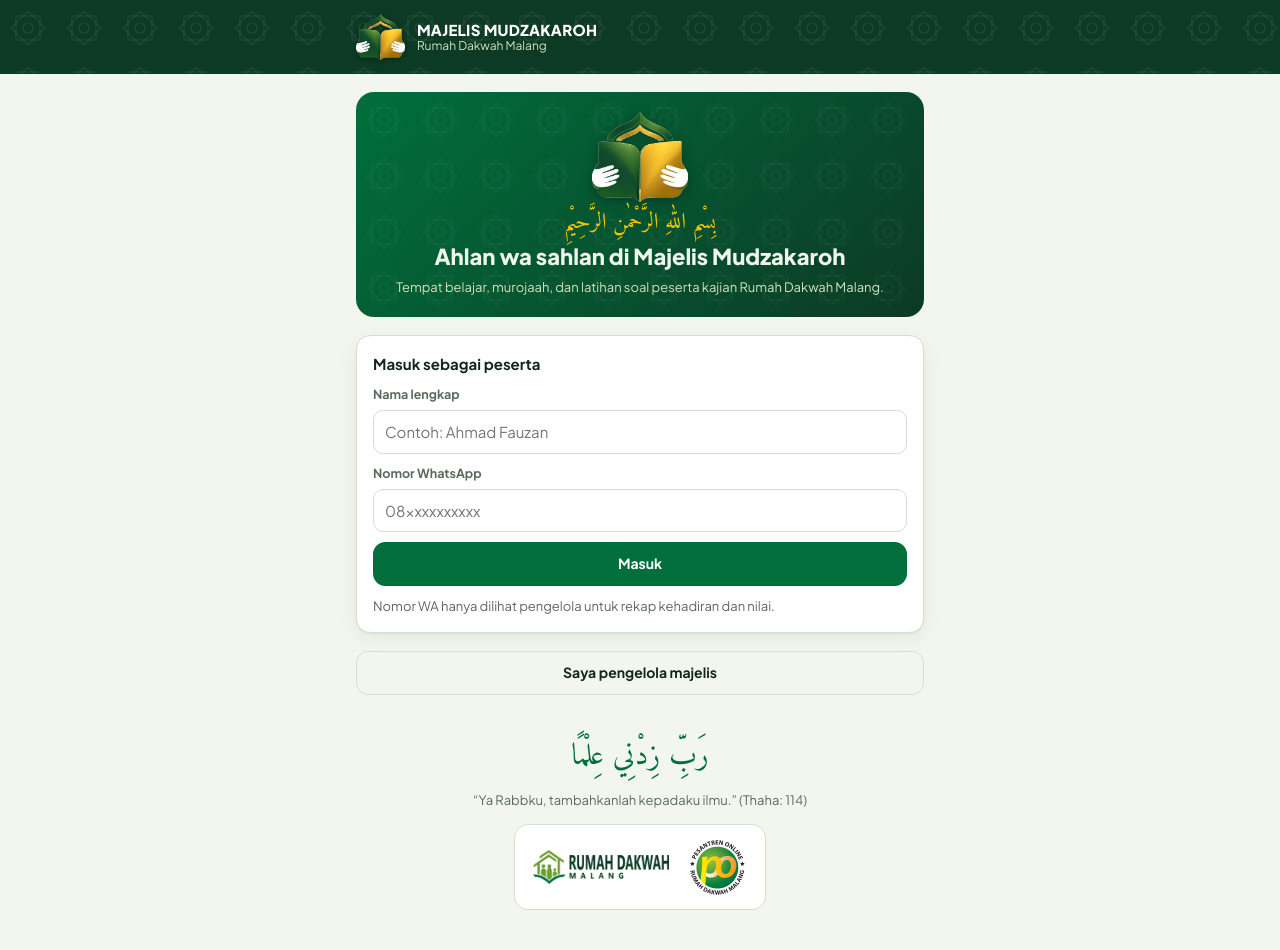
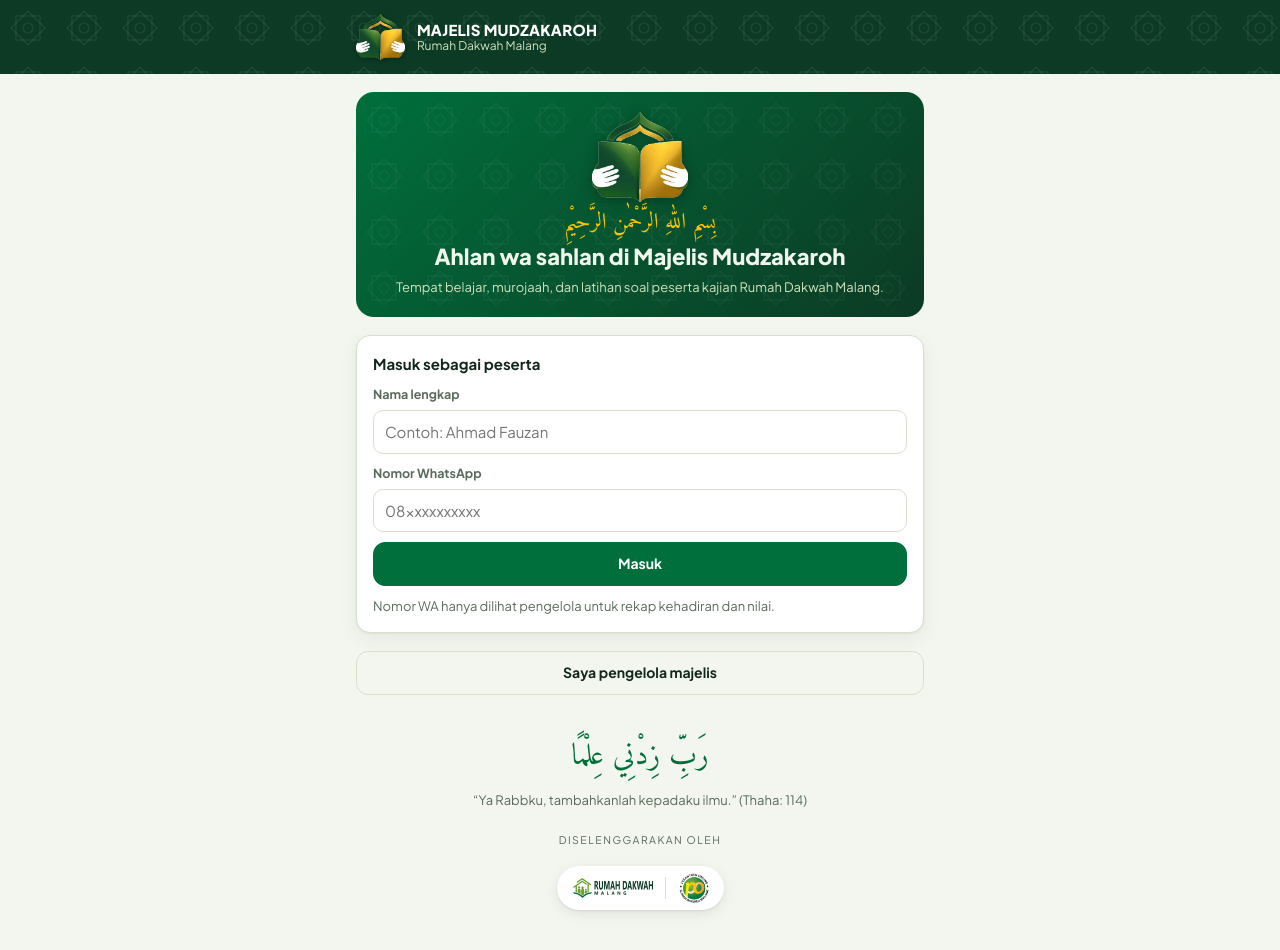
Before and after one commit to aanbinzaen/majelis-mudzakarah, a plain HTML site: page index.html in a window 1280 px wide. Drawn offline with nearby package versions, Linux system fonts and the light colour scheme; no server answers.

Commit message:
Add files via upload

```diff
--- a/app.js
+++ b/app.js
@@ -192,7 +192,7 @@ function viewBeranda(){
  ${doa()}`;
 }
 function progCard(p){const d=progDone(p);return `<div class="card tap prog" data-act="prog" data-v="${p.id}" tabindex="0"><div class="badge" style="background:${esc(p.warna||"#6A9E2F")}">${esc((p.arab||p.nama).split(" ")[0])}</div><div class="t"><h3>${esc(p.nama)} ${p.arab?`<span class="ar" dir="rtl" style="color:var(--muted);font-weight:400">${esc(p.arab)}</span>`:""}</h3><div class="small muted">${d.t} pertemuan${p.pengajar?" · "+esc(p.pengajar):""}</div><div class="bar"><i style="width:${d.pct}%"></i></div></div></div>`}
-function doa(){return `<section class="doa"><div class="ar" dir="rtl">رَبِّ زِدْنِي عِلْمًا</div><div class="small muted">“Ya Rabbku, tambahkanlah kepadaku ilmu.” (Thaha: 114)</div><div class="mitra"><img class="m-rd" src="img/logo-rumah-dakwah-gelap.png" alt="Rumah Dakwah Malang"><img class="m-po" src="${LOGO_PO}" alt="Pesantren Online Rumah Dakwah Malang"></div></section>`}
+function doa(){return `<section class="doa"><div class="ar" dir="rtl">رَبِّ زِدْنِي عِلْمًا</div><div class="small muted">“Ya Rabbku, tambahkanlah kepadaku ilmu.” (Thaha: 114)</div><div class="mitra-cap">Diselenggarakan oleh</div><div class="mitra"><img class="m-rd" src="img/logo-rumah-dakwah-gelap.png" alt="Rumah Dakwah Malang"><span class="m-sep"></span><img class="m-po" src="${LOGO_PO}" alt="Pesantren Online Rumah Dakwah Malang"></div></section>`}
 
 /* ---------- materi ---------- */
 function viewMateri(){
--- a/style.css
+++ b/style.css
@@ -37,9 +37,11 @@ h1,h2,h3{text-wrap:balance;margin:0;line-height:1.25}
 .top img.rd{height:26px;width:auto;display:block;opacity:.95}
 @media (max-width:370px){.top img.rd{display:none}}
 .hero-emblem{display:block;width:96px;height:auto;margin:0 auto 6px;filter:drop-shadow(0 2px 6px rgba(0,0,0,.3))}
-.mitra{display:flex;align-items:center;justify-content:center;gap:18px;background:#fff;border-radius:14px;padding:12px 18px;margin-top:6px;border:1px solid var(--line)}
-.mitra .m-rd{height:34px;width:auto}
-.mitra .m-po{height:60px;width:60px}
+.mitra{display:inline-flex;align-items:center;gap:12px;background:#fff;border-radius:999px;padding:6px 14px 6px 16px;margin-top:10px;box-shadow:0 1px 2px rgba(0,0,0,.08),0 4px 14px rgba(0,0,0,.08)}
+.mitra .m-rd{height:20px;width:auto;display:block}
+.mitra .m-sep{width:1px;height:22px;background:#D7E0CC}
+.mitra .m-po{height:32px;width:32px;display:block}
+.mitra-cap{font-size:10.5px;letter-spacing:.14em;text-transform:uppercase;color:var(--muted);margin-top:14px}
 .top .sp{flex:1}
 .top .tag{font-size:11px;letter-spacing:.14em;text-transform:uppercase;color:#CFE3BE;text-align:right;line-height:1.3}
 .top .tag b{display:block;color:var(--gold);letter-spacing:.06em;font-size:12px}
--- a/sw.js
+++ b/sw.js
@@ -1,5 +1,5 @@
 // Menyimpan tampilan aplikasi agar tetap terbuka saat sinyal lemah.
-const CACHE = "mudzakaroh-v6";
+const CACHE = "mudzakaroh-v7";
 const SHELL = ["./", "index.html", "style.css", "app.js", "config.js", "data.json", "manifest.webmanifest",
   "img/logo-rumah-dakwah.png", "img/logo-rumah-dakwah-gelap.png", "img/logo-emblem.png", "img/logo-pesantren-online.png", "img/icon-192.png", "img/icon-512.png"];
 self.addEventListener("install", e => { e.waitUntil(caches.open(CACHE).then(c => c.addAll(SHELL))); self.skipWaiting(); });
```
